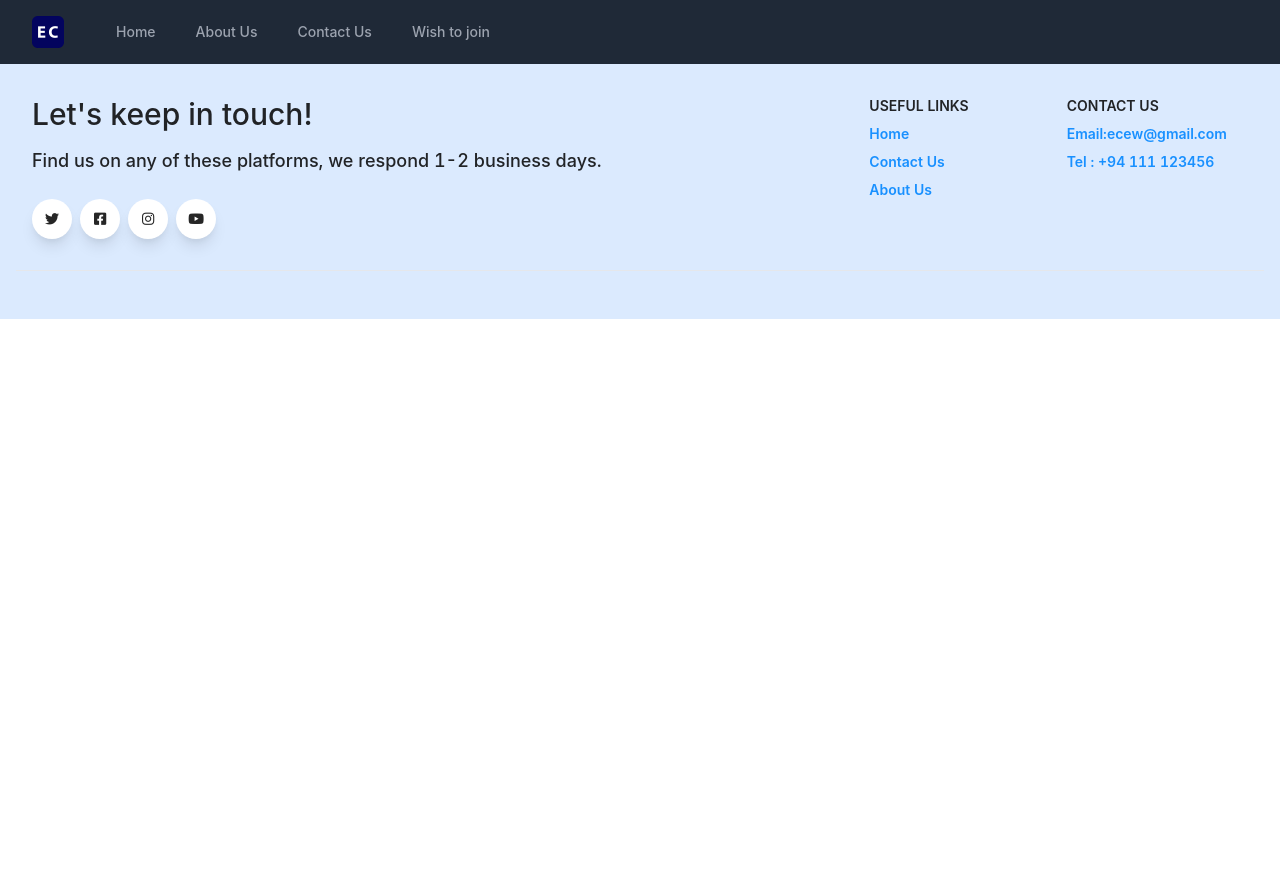
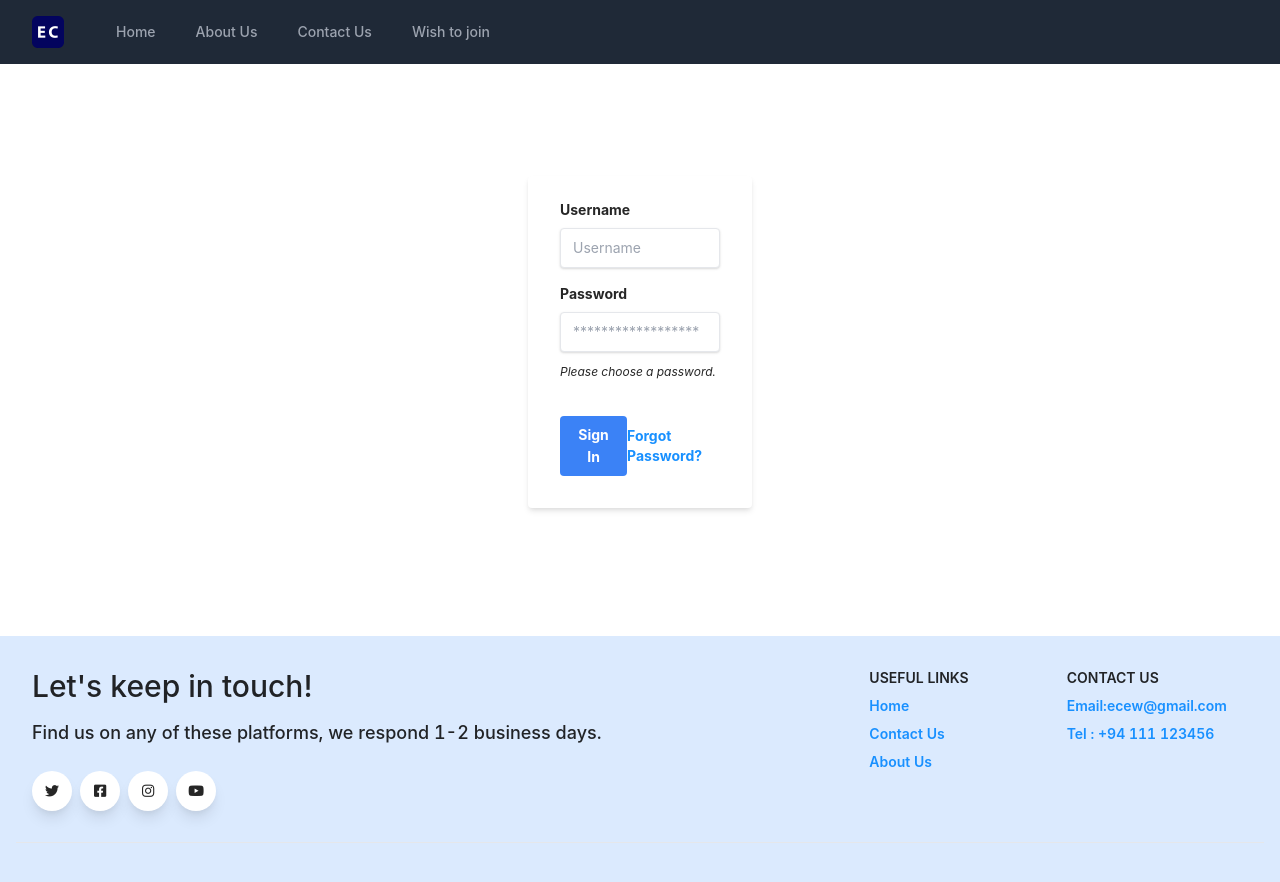
Before and after one commit to Kalz47/end-ecrew, a React (Create React App) app: page /Login in a window 1280 px wide. Shown: the top 882 px of the page. Before the commit the page ends 800 px from the top, so only its background shows below. Built offline with nearby package versions, Linux system fonts and the light colour scheme.

Commit message:
added butoons and login

```diff
--- /dev/null
+++ b/src/Admin/Pages/AdminHome/Login.js
@@ -0,0 +1,55 @@
+import React from "react";
+
+export default function Login() {
+  return (
+    <div className="md:grid md:grid-cols-5 ">
+      <div className="col-start-3 col-end-3 my-28 mx-4">
+        <div className="bg-white shadow-md rounded px-8 pt-6 pb-8 mb-4 flex flex-col">
+          <div className="mb-4">
+            <label
+              className="block text-grey-darker text-sm font-bold mb-2"
+              for="username"
+            >
+              Username
+            </label>
+            <input
+              className="shadow appearance-none border rounded w-full py-2 px-3 text-grey-darker"
+              id="username"
+              type="text"
+              placeholder="Username"
+            />
+          </div>
+          <div className="mb-6">
+            <label
+              className="block text-grey-darker text-sm font-bold mb-2"
+              for="password"
+            >
+              Password
+            </label>
+            <input
+              className="shadow appearance-none border border-red rounded w-full py-2 px-3 text-grey-darker mb-3"
+              id="password"
+              type="password"
+              placeholder="******************"
+            />
+            <p className="text-red text-xs italic">Please choose a password.</p>
+          </div>
+          <div className="flex items-center justify-between">
+            <button
+              className="bg-blue-500 hover:bg-blue-500-dark text-white font-bold py-2 px-4 rounded"
+              type="button"
+            >
+              Sign In
+            </button>
+            <a
+              className="inline-block align-baseline font-bold text-sm text-blue hover:text-blue-darker"
+              href="#"
+            >
+              Forgot Password?
+            </a>
+          </div>
+        </div>
+      </div>
+    </div>
+  );
+}
--- a/src/Admin/Pages/AdminHome/index.js
+++ b/src/Admin/Pages/AdminHome/index.js
@@ -231,6 +231,8 @@ export default function AdminHome() {
                 </th>
                 <th className="w-1/5 text-center text-gray-600 AF">Edit</th>
                 <th className="w-1/5 text-center text-gray-600 AF">Delete</th>
+                <th className="w-1/5 text-center text-gray-600 AF">Active</th>
+                <th className="w-1/5 text-center text-gray-600 AF">Deactive</th>
               </tr>
             </thead>
             <tbody>
@@ -259,6 +261,18 @@ export default function AdminHome() {
                             <span className="font-normal">Delete</span>
                           </button>
                         </td>
+                        <td className="text-center py-1">
+                          <button class="bg-green-700 hover:bg-green-600 text-white font-bold py-1 px-2 rounded inline-flex items-center">
+                            <i className="far fa-trash-alt fill-current w-4 h-4 mr-2"></i>
+                            <span className="font-normal">Active</span>
+                          </button>
+                        </td>
+                        <td className="text-center py-1">
+                          <button class="bg-red-700 hover:bg-red-600 text-white font-bold py-1 px-2 rounded inline-flex items-center">
+                            <i className="far fa-trash-alt fill-current w-4 h-4 mr-2"></i>
+                            <span className="font-normal">Deactive</span>
+                          </button>
+                        </td>
                       </tr>{" "}
                     </>
                   ))
--- a/src/App.js
+++ b/src/App.js
@@ -7,6 +7,7 @@ import ContactUs from "./Client/Pages/ContactUs/index";
 import Footer from "./Client/Components/Footer";
 import AdminHome from "./Admin/Pages/AdminHome";
 import SalonEdit from "./Admin/Pages/SalonEdit";
+import Login from "./Admin/Pages/AdminHome/Login";
 
 function App() {
   return (
@@ -18,6 +19,7 @@ function App() {
           <Route path="/about" element={<About />} />
           <Route path="/contact" element={<ContactUs />} />
           <Route path="/adminHome" element={<AdminHome />} />
+          <Route path="/Login" element={<Login />} />
           <Route path="/adminEdit" element={<SalonEdit />} />
         </Routes>
         <Footer />
```
